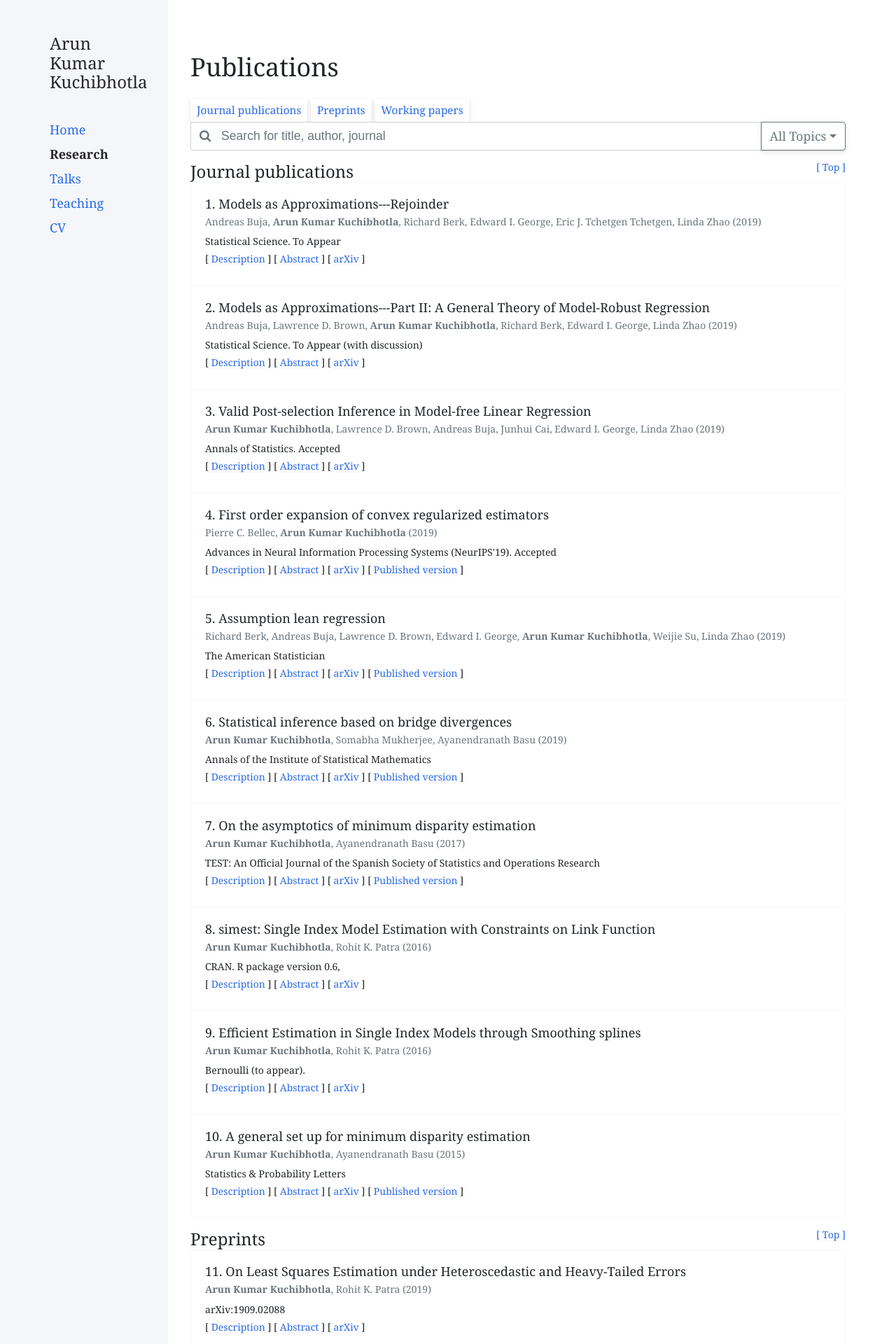
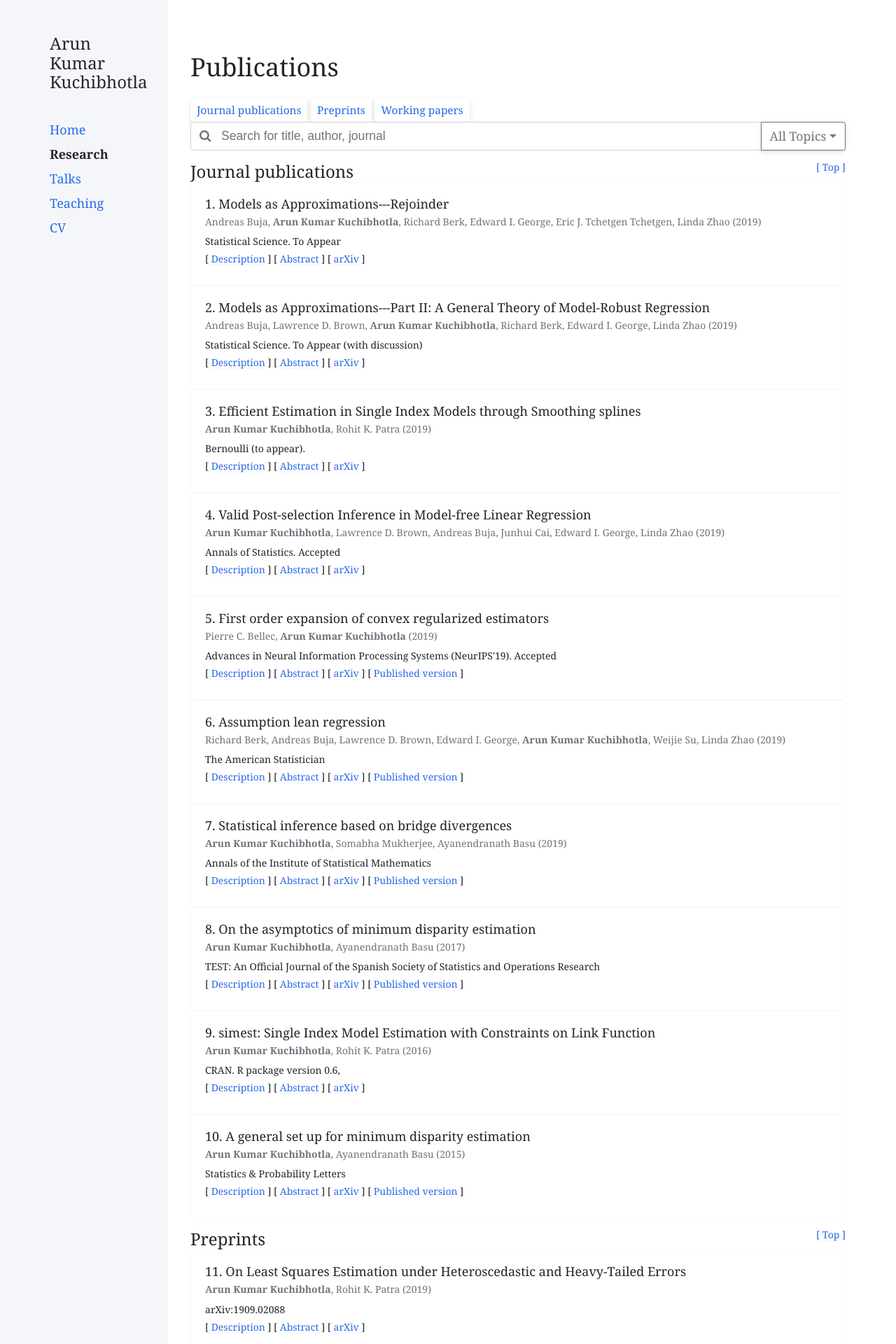
Before and after one commit to Arun-Kuchibhotla/Arun-Kuchibhotla.github.io, a Jekyll site: the page built from docs/research.md, in a window 1280 px wide. Shown: the top 1920 px of the page at 70% size. Built offline with Jekyll 4.4.1, drawn with Linux system fonts in a browser that asks for light colours; nearby versions of some CDN libraries.

Commit message:
Update publications.json

```diff
--- a/_data/publications.json
+++ b/_data/publications.json
@@ -283,7 +283,7 @@
 			}
 		],
 		"source": "Bernoulli (to appear).",
-		"year": 2016,
+		"year": 2019,
 		"volume": 68,
 		"citation_url": "https://arxiv.org/abs/1612.00068",
 		"cites_url": "https://scholar.google.com/scholar?oi=bibs&hl=en&cites=14919254509675272603",
```
